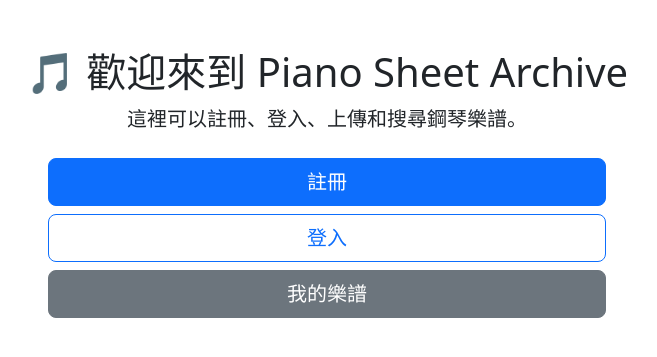
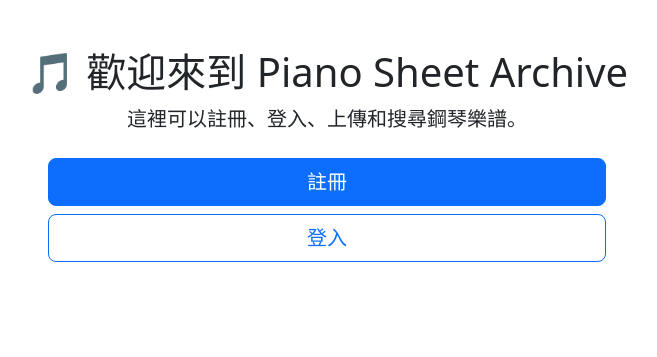
Before and after one commit to Peggy2005/flask-piano-site, a Flask app: page / in a window 1280 px wide. Shown: the part 56-413 px from the top of the page, without its empty margins (313-970 px from the left). Run offline with Flask 3, Linux system fonts and the light colour scheme.

Commit message:
修正 home.html：移除錯誤的 dashboard 路由

```diff
--- a/templates/home.html
+++ b/templates/home.html
@@ -7,10 +7,10 @@
   <div class="d-grid gap-2 col-6 mx-auto mt-4">
     <a href="{{ url_for('auth.register') }}" class="btn btn-primary btn-lg">註冊</a>
     <a href="{{ url_for('auth.login') }}" class="btn btn-outline-primary btn-lg">登入</a>
-    <a href="{{ url_for('search.search') }}" class="btn btn-secondary btn-lg">我的樂譜</a>
+
     {% if current_user.is_authenticated %}
       <a href="{{ url_for('upload.upload') }}" class="btn btn-success btn-lg">上傳樂譜</a>
-      <a href="{{ url_for('dashboard.dashboard') }}" class="btn btn-secondary btn-lg">我的樂譜</a>
+      <a href="{{ url_for('search.search') }}" class="btn btn-secondary btn-lg">我的樂譜</a>
     {% endif %}
 
   </div>
```
